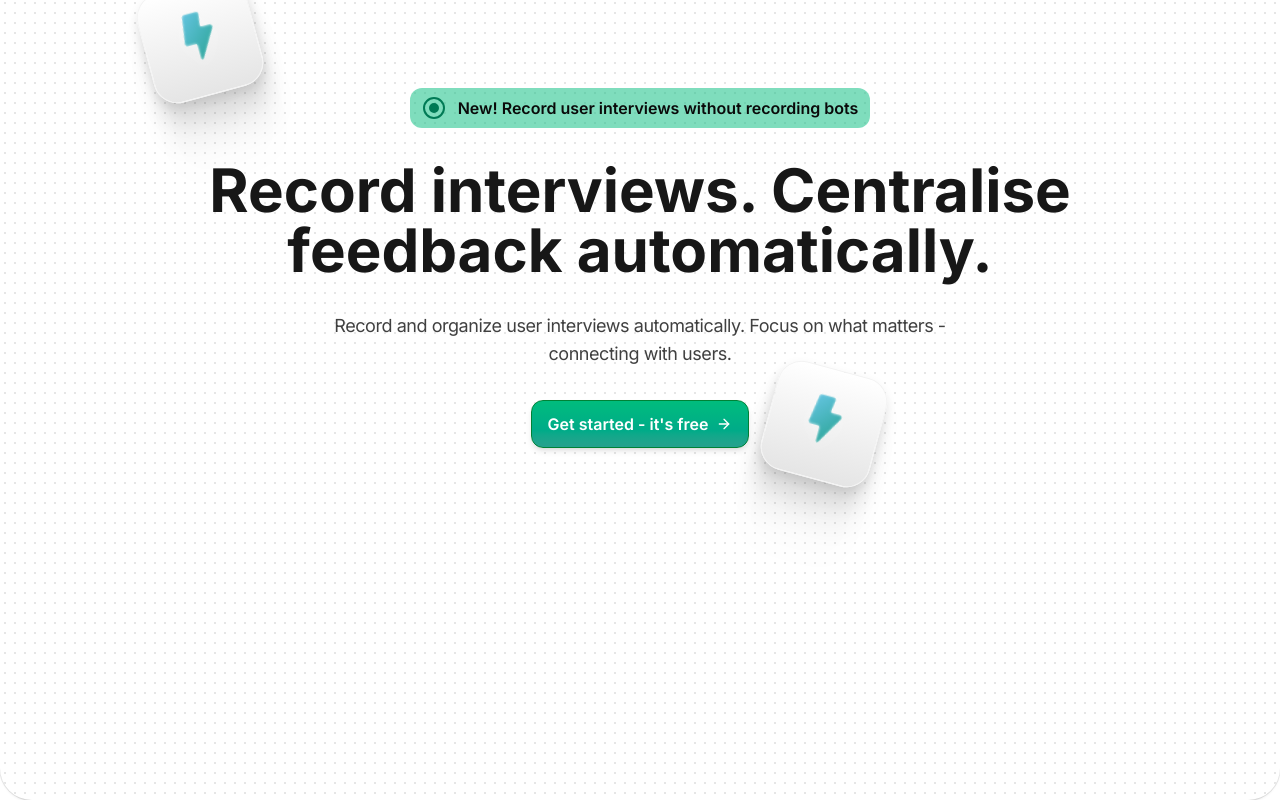
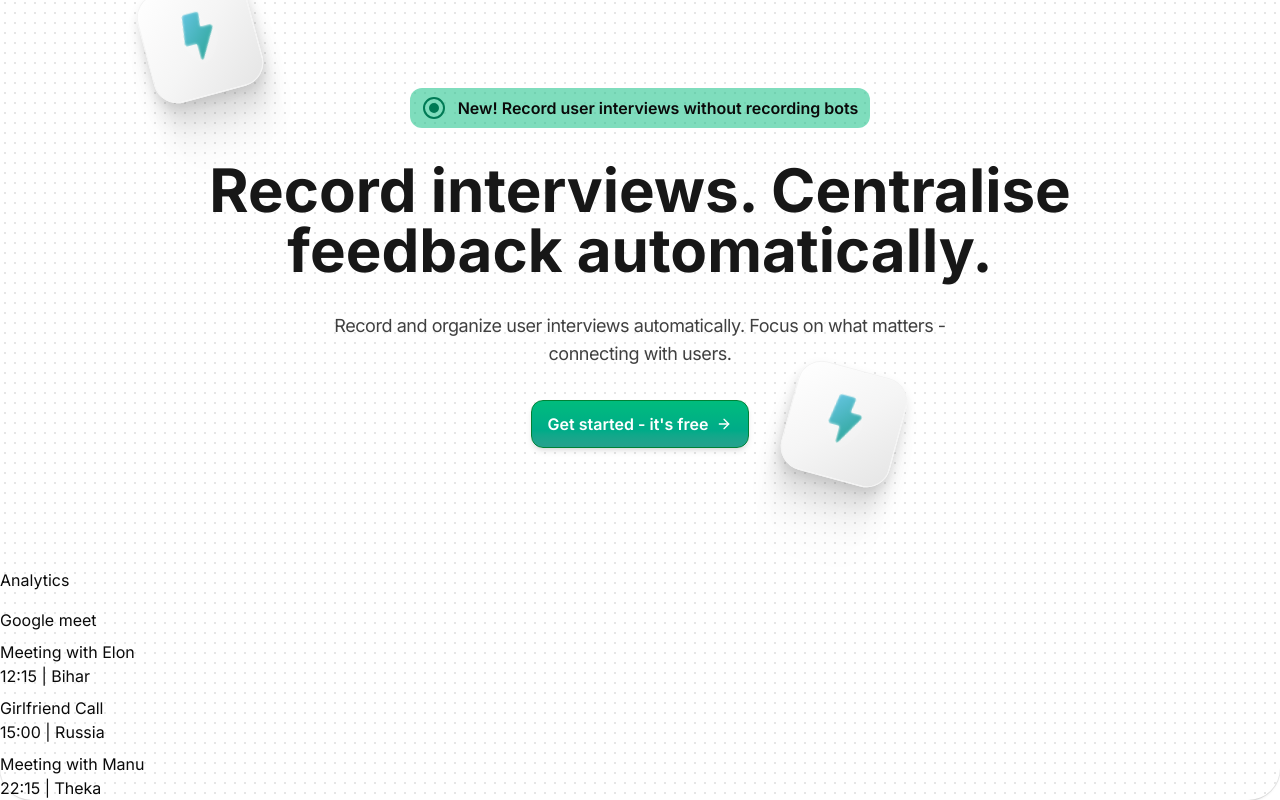
Before and after one commit to devsujalpatel/playful-template, a Next.js app: page / in a window 1280 px wide. Shown: the part 211-1011 px from the top of the page. Built offline with nearby package versions, Linux system fonts and the light colour scheme.

Commit message:
Hero section cards added

```diff
--- /dev/null
+++ b/src/components/logo-card.tsx
@@ -0,0 +1,13 @@
+import React from "react";
+import { Logo } from "./logo";
+import { cn } from "@/lib/utils";
+
+export const LogoCard = ({ className }: { className?: string }) => {
+  return (
+    <div className={cn("absolute", className)}>
+      <div className="size-16 md:size-20 lg:size-28 border flex justify-center items-center bg-linear-to-br from-white via-neutral-100 to-neutral-200 rounded-xl lg:rounded-3xl  border-[#f3f3f3] shadow-[0px_5px_11px_0px_rgba(0,0,0,0.1),0px_20px_20px_0px_rgba(0,0,0,0.09),0px_44px_27px_0px_rgba(0,0,0,0.05),0px_79px_32px_0px_rgba(0,0,0,0.01),0px_123px_35px_0px_rgba(0,0,0,0)]">
+        <Logo className="w-19 h-19" />
+      </div>
+    </div>
+  );
+};
--- /dev/null
+++ b/src/pages/home/components/analytic-card.tsx
@@ -0,0 +1,36 @@
+import { cn } from "@/lib/utils";
+
+export const AnalyticCard = ({ className }: { className?: string }) => {
+  return (
+    <div
+      className={cn("flex flex-col gap-4 absolute bottom-0 left-0", className)}
+    >
+      <h3>Analytics</h3>
+
+      <div className="flex flex-col gap-2">
+        <h4>Google meet</h4>
+        {meetings.map((item, idx) => (
+          <div key={idx}>
+            <p>{item.title}</p>
+            <p>{item.label}</p>
+          </div>
+        ))}
+      </div>
+    </div>
+  );
+};
+
+const meetings = [
+  {
+    title: "Meeting with Elon",
+    label: "12:15 | Bihar",
+  },
+  {
+    title: "Girlfriend Call",
+    label: "15:00 | Russia",
+  },
+  {
+    title: "Meeting with Manu",
+    label: "22:15 | Theka",
+  },
+];
--- a/src/pages/home/components/hero-section.tsx
+++ b/src/pages/home/sections/hero-section.tsx
@@ -1,22 +1,15 @@
 import { Disc } from "@/components/disc";
 import { GreenBtn } from "@/components/green-btn";
 import { Logo } from "@/components/logo";
+import { LogoCard } from "@/components/logo-card";
 import { ArrowRightIcon } from "lucide-react";
-import React from "react";
+import { AnalyticCard } from "../components/analytic-card";
 
 export const HeroSection = () => {
   return (
     <section className="flex flex-col items-center shadow-ace md:h-[912px] h-[720px] rounded-4xl bg-[radial-gradient(circle,#e6e6e6_1px,transparent_1px)] bg-size-[10px_10px] space-y-8 relative">
-      <div className="absolute md:left-36 top-4 md:top-24 rotate-[-15.11deg]">
-        <div className="size-16 md:size-20 lg:size-28 border flex justify-center items-center bg-linear-to-b from-white to-neutral-200 rounded-xl lg:rounded-3xl  border-[#f3f3f3] shadow-[0px_5px_11px_0px_rgba(0,0,0,0.1),0px_20px_20px_0px_rgba(0,0,0,0.09),0px_44px_27px_0px_rgba(0,0,0,0.05),0px_79px_32px_0px_rgba(0,0,0,0.01),0px_123px_35px_0px_rgba(0,0,0,0)]">
-          <Logo className="w-19 h-19" />
-        </div>
-      </div>
-      <div className="absolute md:right-100 top-4 md:top-120 rotate-[15.11deg]">
-        <div className="size-16 md:size-20 lg:size-28 border flex justify-center items-center bg-linear-to-b from-white to-neutral-200 rounded-xl lg:rounded-3xl  border-[#f3f3f3] shadow-[0px_5px_11px_0px_rgba(0,0,0,0.1),0px_20px_20px_0px_rgba(0,0,0,0.09),0px_44px_27px_0px_rgba(0,0,0,0.05),0px_79px_32px_0px_rgba(0,0,0,0.01),0px_123px_35px_0px_rgba(0,0,0,0)]">
-          <Logo className="w-19 h-19" />
-        </div>
-      </div>
+      <LogoCard className="md:left-36 top-4 md:top-24 rotate-[-15.11deg]" />
+      <LogoCard className="md:right-95 top-4 md:top-120 rotate-[15.11deg]" />
       <button className="flex items-center gap-3 mt-50 bg-emerald-500/50 px-3 py-2 text-md font-semibold rounded-lg2">
         <Disc />
         New! Record user interviews without recording bots
@@ -32,6 +25,8 @@ export const HeroSection = () => {
       <GreenBtn className="flex gap-2 rounded-lg2 py-[11px]">
         Get started - it's free <ArrowRightIcon className="size-4" />
       </GreenBtn>
+
+      <AnalyticCard />
     </section>
   );
 };
```
Also changed, not shown: src/pages/home/index.tsx (+6 -4 lines).
